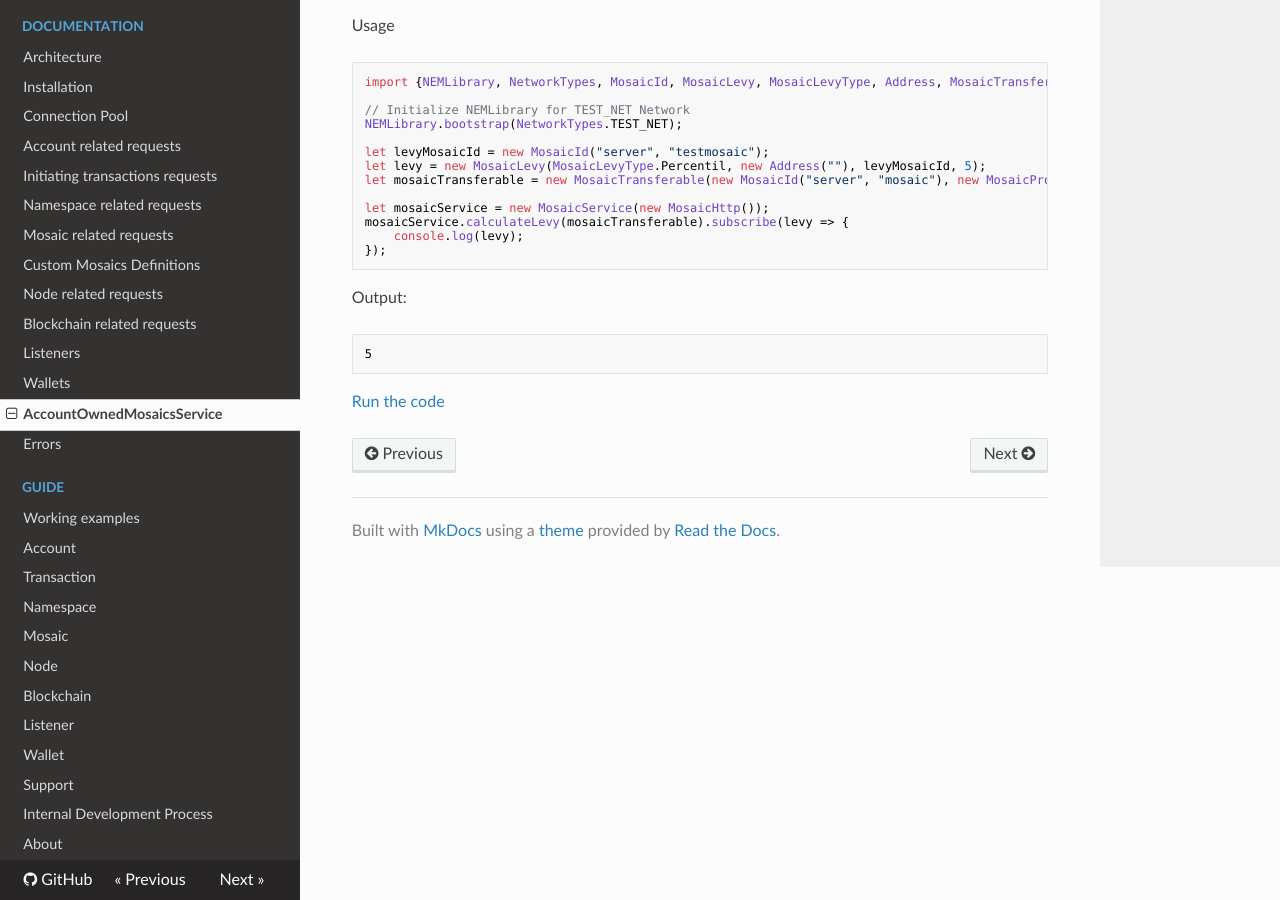
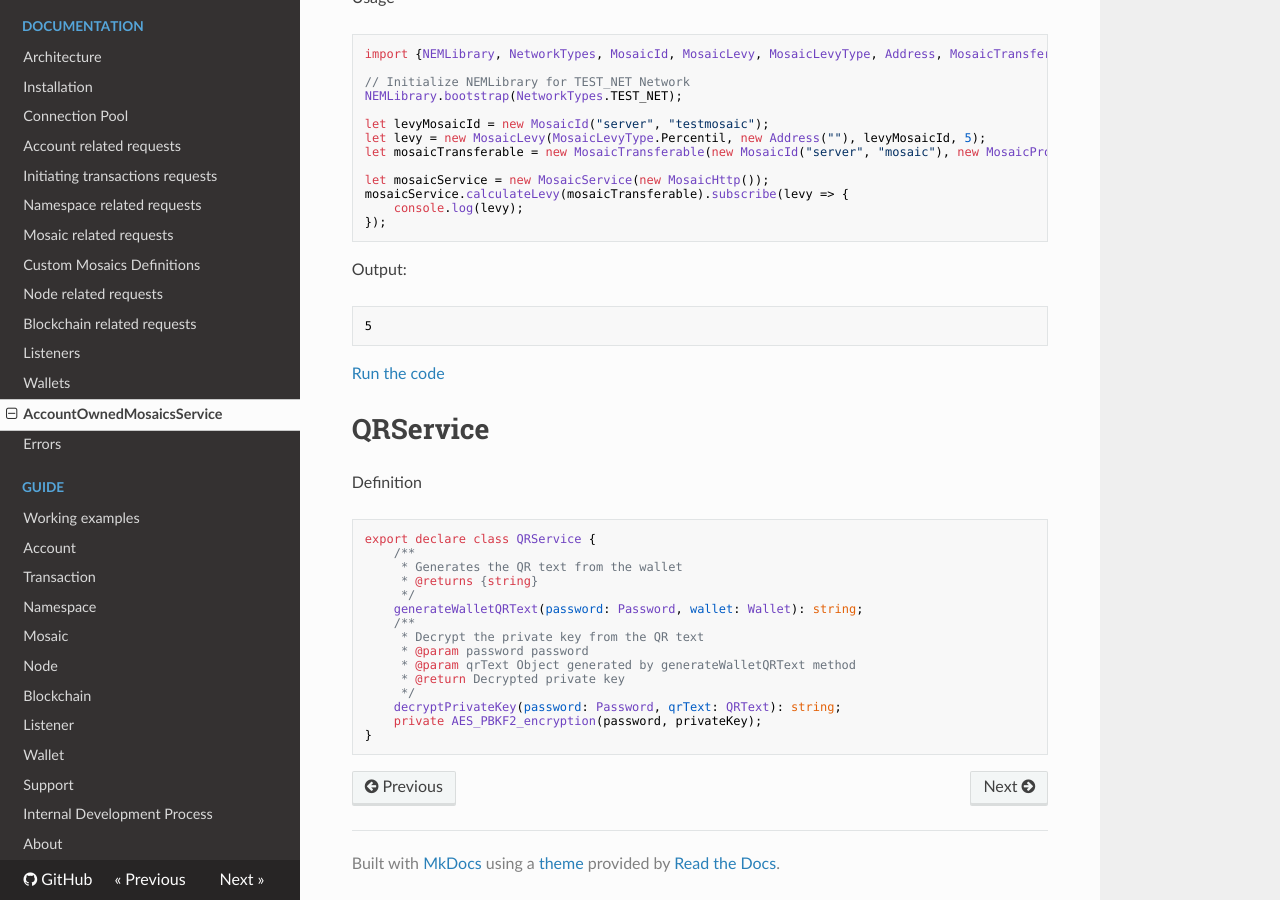
Before and after one commit to takahser/nem-library-docs, an MkDocs documentation site: the page built from docs/documentation/service.md, in a window 1280 px wide and 900 px high, scrolled down 1903 px. Built offline with MkDocs 1.6.1, drawn with Linux system fonts in a browser that asks for light colours; nearby versions of some CDN libraries; old or Windows-style settings are respelled for this version of MkDocs.

Commit message:
QRService

````diff
--- a/docs/documentation/service.md
+++ b/docs/documentation/service.md
@@ -114,8 +114,6 @@ export declare class MosaicService {
      */
     calculateLevy(mosaicTransferable: MosaicTransferable): Observable<number>;
 }
-
-
 ```
 
 Usage
@@ -143,3 +141,25 @@ Output:
 ```
 
 [Run the code](https://github.com/aleixmorgadas/nem-library-examples/blob/master/concepts/service/MosaicService.ts)
+
+# QRService
+
+Definition
+
+```typescript
+export declare class QRService {
+    /**
+     * Generates the QR text from the wallet
+     * @returns {string}
+     */
+    generateWalletQRText(password: Password, wallet: Wallet): string;
+    /**
+     * Decrypt the private key from the QR text
+     * @param password password
+     * @param qrText Object generated by generateWalletQRText method
+     * @return Decrypted private key
+     */
+    decryptPrivateKey(password: Password, qrText: QRText): string;
+    private AES_PBKF2_encryption(password, privateKey);
+}
+```
````
Also changed, not shown: docs/index.md (+1 -0 lines).
